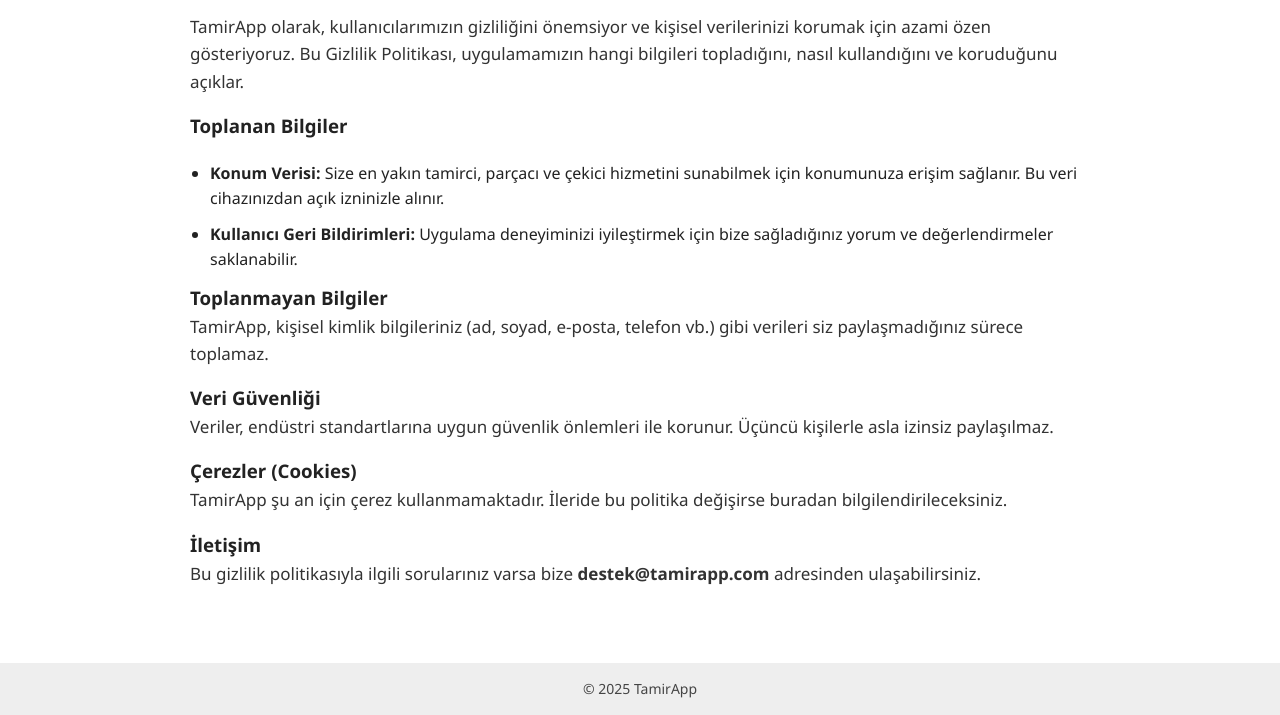
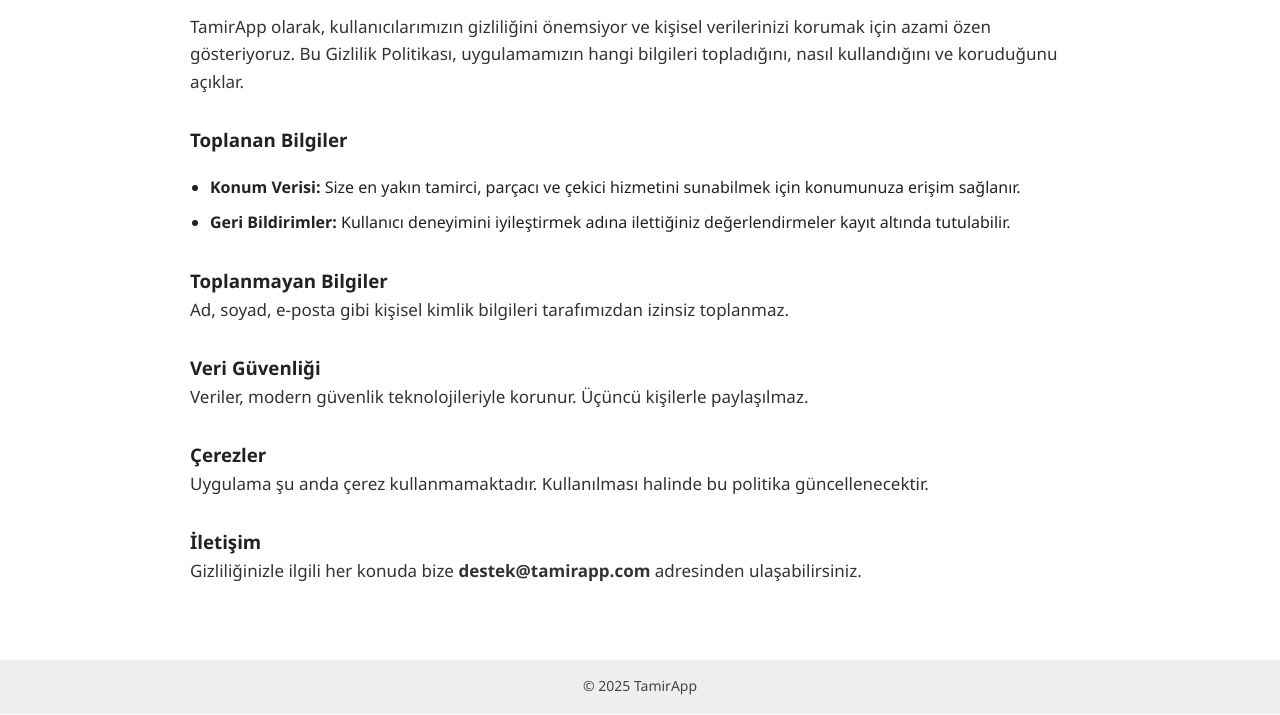
Before and after one commit to fatihgumrukcu/tamirapp-web, a plain HTML site: page privacy.html in a window 1280 px wide. Shown: the part 228-943 px from the top of the page. Drawn offline with Linux system fonts and the light colour scheme.

Commit message:
Update privacy.html

```diff
--- a/privacy.html
+++ b/privacy.html
@@ -29,23 +29,23 @@
 
       <p>TamirApp olarak, kullanıcılarımızın gizliliğini önemsiyor ve kişisel verilerinizi korumak için azami özen gösteriyoruz. Bu Gizlilik Politikası, uygulamamızın hangi bilgileri topladığını, nasıl kullandığını ve koruduğunu açıklar.</p>
 
-      <h3>Toplanan Bilgiler</h3>
+      <h3 style="margin-top: 30px;">Toplanan Bilgiler</h3>
       <ul>
-        <li><strong>Konum Verisi:</strong> Size en yakın tamirci, parçacı ve çekici hizmetini sunabilmek için konumunuza erişim sağlanır. Bu veri cihazınızdan açık izninizle alınır.</li>
-        <li><strong>Kullanıcı Geri Bildirimleri:</strong> Uygulama deneyiminizi iyileştirmek için bize sağladığınız yorum ve değerlendirmeler saklanabilir.</li>
+        <li><strong>Konum Verisi:</strong> Size en yakın tamirci, parçacı ve çekici hizmetini sunabilmek için konumunuza erişim sağlanır.</li>
+        <li><strong>Geri Bildirimler:</strong> Kullanıcı deneyimini iyileştirmek adına ilettiğiniz değerlendirmeler kayıt altında tutulabilir.</li>
       </ul>
 
-      <h3>Toplanmayan Bilgiler</h3>
-      <p>TamirApp, kişisel kimlik bilgileriniz (ad, soyad, e-posta, telefon vb.) gibi verileri siz paylaşmadığınız sürece toplamaz.</p>
+      <h3 style="margin-top: 30px;">Toplanmayan Bilgiler</h3>
+      <p>Ad, soyad, e-posta gibi kişisel kimlik bilgileri tarafımızdan izinsiz toplanmaz.</p>
 
-      <h3>Veri Güvenliği</h3>
-      <p>Veriler, endüstri standartlarına uygun güvenlik önlemleri ile korunur. Üçüncü kişilerle asla izinsiz paylaşılmaz.</p>
+      <h3 style="margin-top: 30px;">Veri Güvenliği</h3>
+      <p>Veriler, modern güvenlik teknolojileriyle korunur. Üçüncü kişilerle paylaşılmaz.</p>
 
-      <h3>Çerezler (Cookies)</h3>
-      <p>TamirApp şu an için çerez kullanmamaktadır. İleride bu politika değişirse buradan bilgilendirileceksiniz.</p>
+      <h3 style="margin-top: 30px;">Çerezler</h3>
+      <p>Uygulama şu anda çerez kullanmamaktadır. Kullanılması halinde bu politika güncellenecektir.</p>
 
-      <h3>İletişim</h3>
-      <p>Bu gizlilik politikasıyla ilgili sorularınız varsa bize <strong>destek@tamirapp.com</strong> adresinden ulaşabilirsiniz.</p>
+      <h3 style="margin-top: 30px;">İletişim</h3>
+      <p>Gizliliğinizle ilgili her konuda bize <strong>destek@tamirapp.com</strong> adresinden ulaşabilirsiniz.</p>
     </div>
   </main>
 
```
